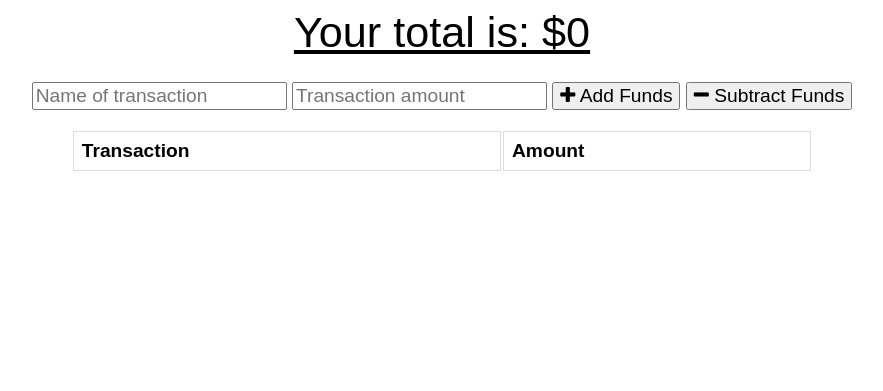
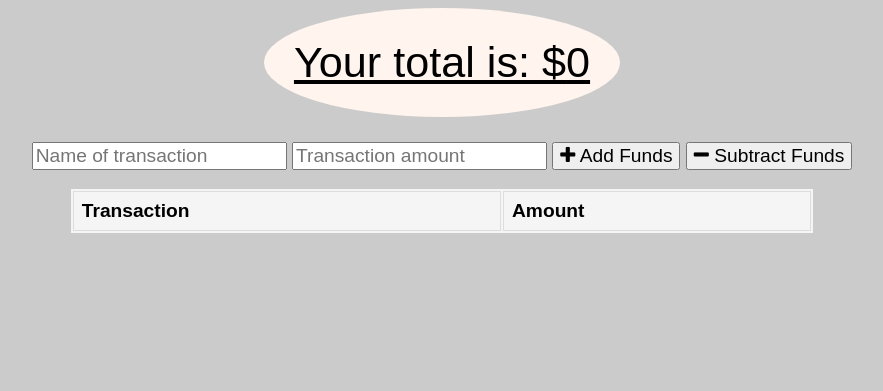
Before and after one commit to vfavorito/budget-tracker, a website: page public/index.html in a window 1280 px wide. Shown: the whole page, without its empty margins (198-1081 px from the left). Drawn offline with nearby package versions, Linux system fonts and the light colour scheme; no server answers.

Commit message:
added some css

```diff
--- a/public/style.css
+++ b/public/style.css
@@ -1,6 +1,7 @@
 body {
     font-size: 120%;
     font-family: Arial;
+    background-color: rgb(204, 203, 203);
   }
 
   button, input {
@@ -10,6 +11,7 @@ body {
 
   table {
     width: 100%;
+    background-color: whitesmoke;
   }
 
   td, th {
@@ -35,6 +37,10 @@ body {
   .total {
     font-size: 150%;
     text-decoration: underline;
+    display:inline-block;
+    border-radius: 50%;
+    padding:15px;
+    background-color: seashell;
   }
 
   .form {
```
